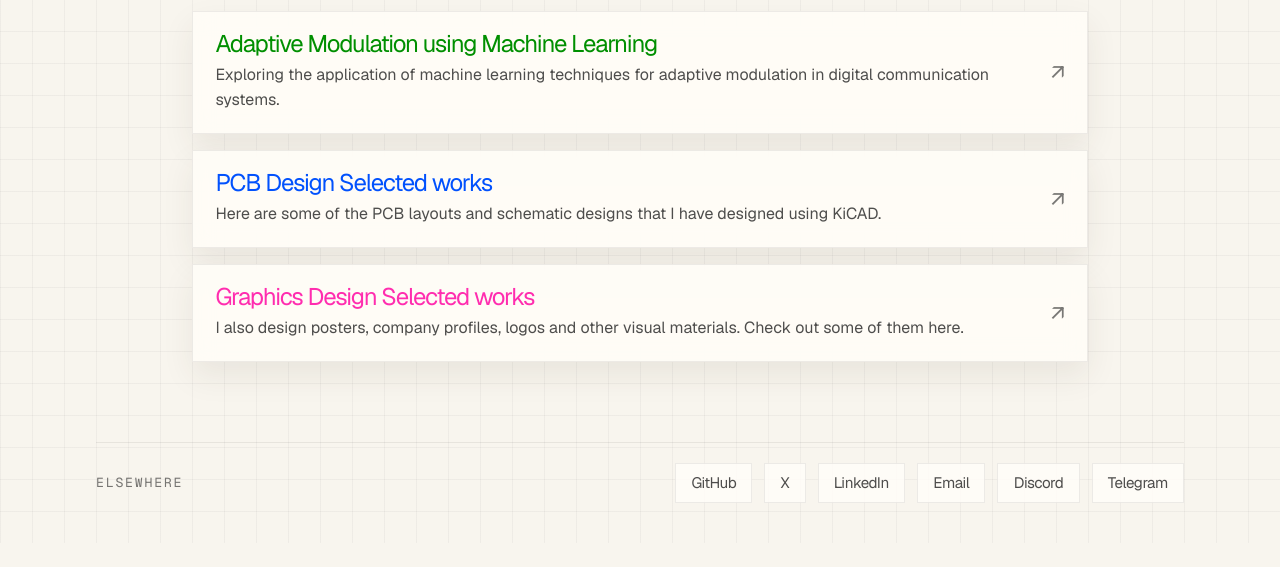
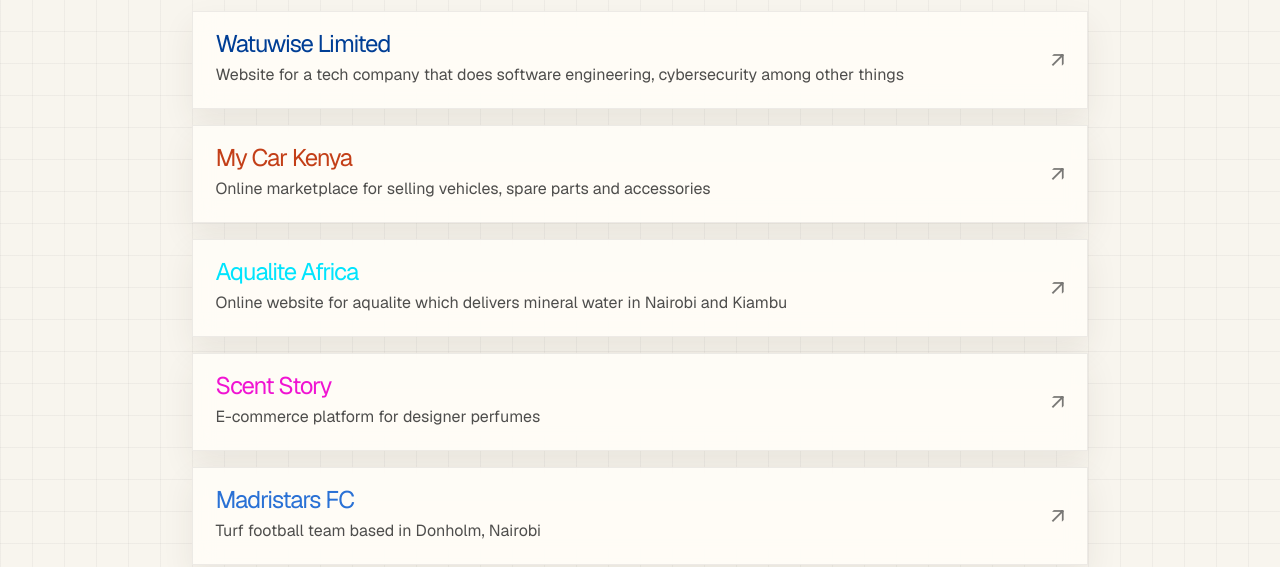
Before and after one commit to giichinga/giichinga, a plain HTML site: page projects/projects.html in a window 1280 px wide. Shown: the part 385-952 px from the top of the page. Before the commit the page ends 928 px from the top, so only its background shows below. Drawn offline with Linux system fonts and the light colour scheme.

Commit message:
added web projects

```diff
--- a/projects/projects.html
+++ b/projects/projects.html
@@ -32,24 +32,38 @@
                 <section class=project-board aria-labelledby=project-board-title>
                     <h2 id=project-board-title class=project-board-title>Selected work categories</h2>
                     <div class=project-list>
-                        <a class=project-card href="digitalComms.html" target=_blank rel=noreferrer>
+                        <a class=project-card href=https://watuwise.com/ target=_blank rel=noreferrer>
                             <div class=project-card-copy web-dev>
-                                <h3 class=web-dev>Adaptive Modulation using Machine Learning</h3>
-                                <p>Exploring the application of machine learning techniques for adaptive modulation in digital communication systems.</p>
+                                <h3 class=watuwise>Watuwise Limited</h3>
+                                <p>Website for a tech company that does software engineering, cybersecurity among other things</p>
                             </div>
                             <span class=project-card-arrow aria-hidden=true>↗</span>
                         </a>
-                         <a class=project-card href=https://watuwise.com/ target=_blank rel=noreferrer>
+                         <a class=project-card href=https://mycarapp.co.ke/ target=_blank rel=noreferrer>
                             <div class=project-card-copy>
-                                <h3 class=pcb>PCB Design Selected works</h3>
-                                <p>Here are some of the PCB layouts and schematic designs that I have designed using KiCAD.</p>
+                                <h3 class=mycar>My Car Kenya</h3>
+                                <p>Online marketplace for selling vehicles, spare parts and accessories</p>
                             </div>
                             <span class=project-card-arrow aria-hidden=true>↗</span>
                         </a>
-                        <a class=project-card href=https://watuwise.com/ target=_blank rel=noreferrer>
+                        <a class=project-card href=https://aqualite.africa/ target=_blank rel=noreferrer>
                             <div class=project-card-copy>
-                                <h3 class=design>Graphics Design Selected works</h3>
-                                <p>I also design posters, company profiles, logos and other visual materials. Check out some of them here.</p>
+                                <h3 class=aqualite>Aqualite Africa</h3>
+                                <p>Online website for aqualite which delivers mineral water in Nairobi and Kiambu</p>
+                            </div>
+                            <span class=project-card-arrow aria-hidden=true>↗</span>
+                        </a>
+                        <a class=project-card href=https://scent-story.co.ke/ target=_blank rel=noreferrer>
+                            <div class=project-card-copy>
+                                <h3 class=scentstory>Scent Story</h3>
+                                <p>E-commerce platform for designer perfumes</p>
+                            </div>
+                            <span class=project-card-arrow aria-hidden=true>↗</span>
+                        </a>
+                        <a class=project-card href=https://madristars.co.ke/ target=_blank rel=noreferrer>
+                            <div class=project-card-copy>
+                                <h3 class=madristars>Madristars FC</h3>
+                                <p>Turf football team based in Donholm, Nairobi</p>
                             </div>
                             <span class=project-card-arrow aria-hidden=true>↗</span>
                         </a>
```
Also changed, not shown: index.html (+22 -4 lines), css/main.css, 1 other file.
